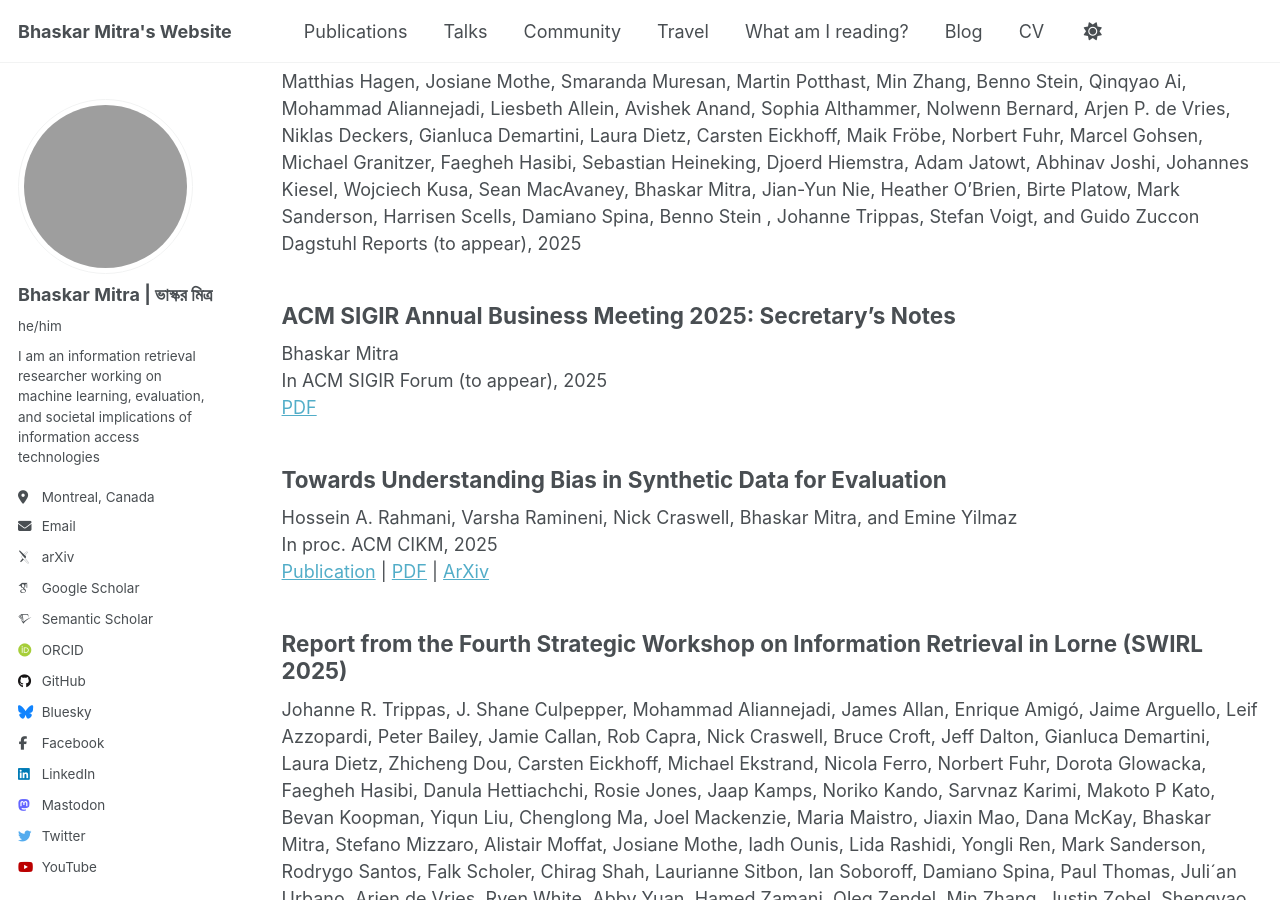
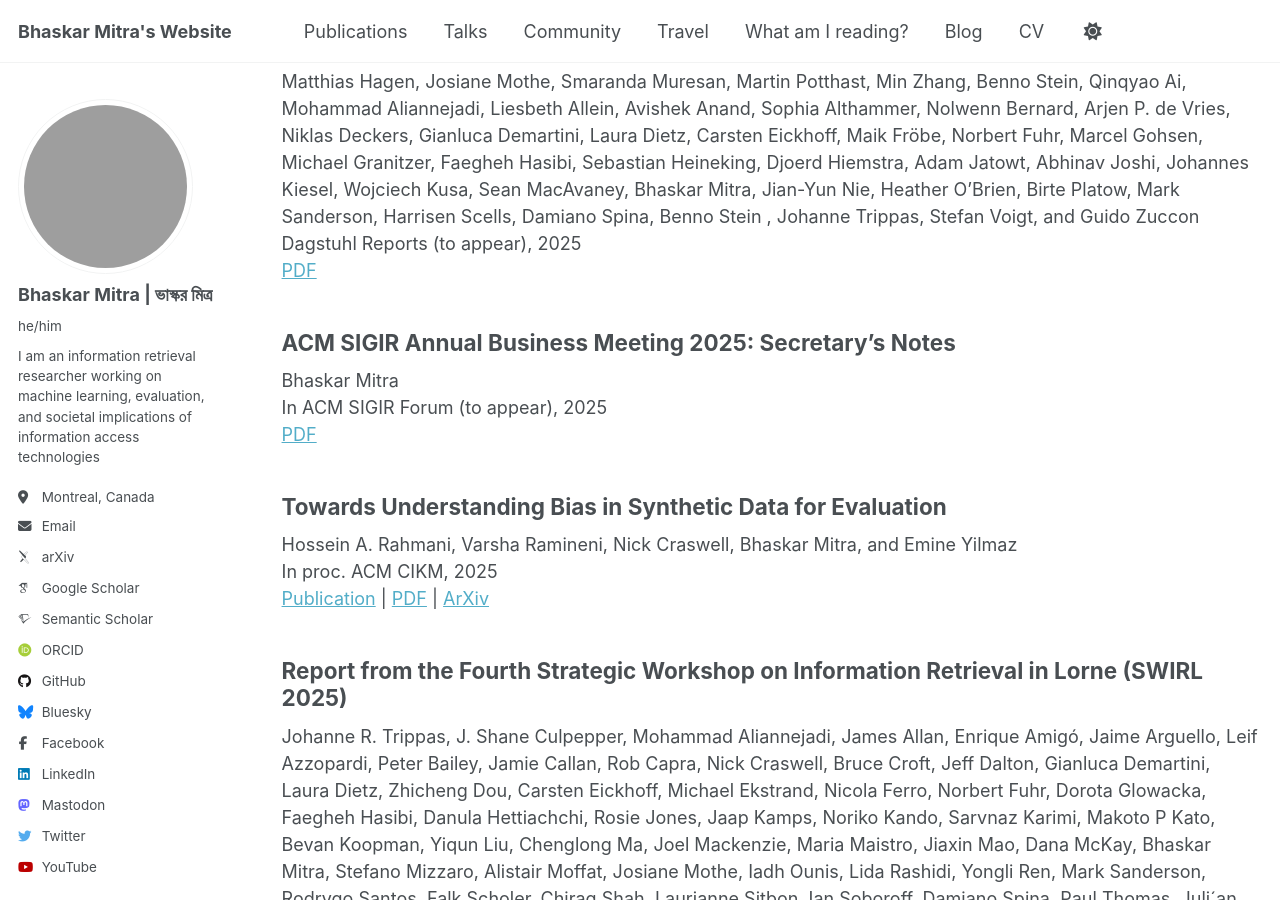
Before and after one commit to bhaskar-mitra/bhaskar-mitra.github.io, a Jekyll site: the page built from _pages/publications.html, in a window 1280 px wide and 900 px high, scrolled down 1108 px. Built offline with Jekyll 4.4.1, drawn with Linux system fonts in a browser that asks for light colours; some web fonts are replaced; grey boxes are pictures that could not be loaded.

Commit message:
Update publications.html

```diff
--- a/_pages/publications.html
+++ b/_pages/publications.html
@@ -51,7 +51,8 @@ author_profile: true
   <article class="archive__item" itemscope itemtype="http://schema.org/CreativeWork">
     <h2>Retrieval-Augmented Generation – The Future of Search? (Dagstuhl Perspectives Workshop 25391)</h2>
     Matthias Hagen, Josiane Mothe, Smaranda Muresan, Martin Potthast, Min Zhang, Benno Stein, Qinqyao Ai, Mohammad Aliannejadi, Liesbeth Allein, Avishek Anand, Sophia Althammer, Nolwenn Bernard, Arjen P. de Vries, Niklas Deckers, Gianluca Demartini, Laura Dietz, Carsten Eickhoff, Maik Fröbe, Norbert Fuhr, Marcel Gohsen, Michael Granitzer, Faegheh Hasibi, Sebastian Heineking, Djoerd Hiemstra, Adam Jatowt, Abhinav Joshi, Johannes Kiesel, Wojciech Kusa, Sean MacAvaney, Bhaskar Mitra, Jian-Yun Nie, Heather O’Brien, Birte Platow, Mark Sanderson, Harrisen Scells, Damiano Spina, Benno Stein , Johanne Trippas, Stefan Voigt, and Guido Zuccon<br/>
-    Dagstuhl Reports (to appear), 2025
+    Dagstuhl Reports (to appear), 2025<br/>
+    <a href="../showpdf/?file=dagstuhl-report-25391">PDF</a>
   </article>
   <article class="archive__item" itemscope itemtype="http://schema.org/CreativeWork">
     <h2>ACM SIGIR Annual Business Meeting 2025: Secretary’s Notes</h2>
```
